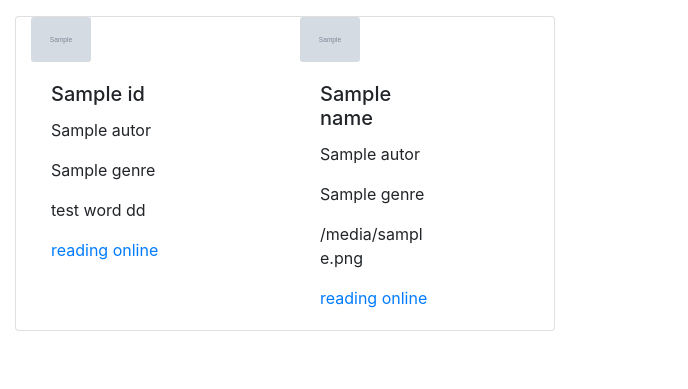
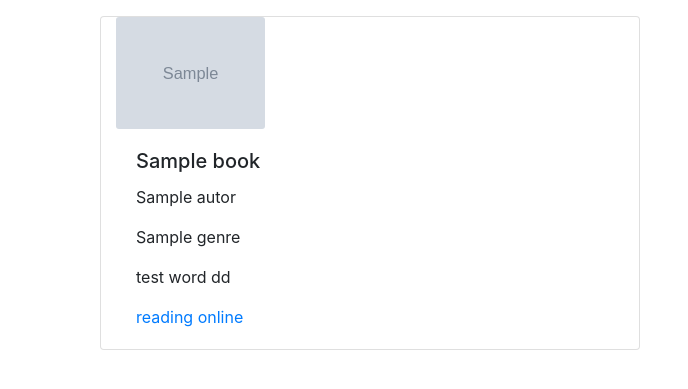
Before and after one commit to Michael-Zapivahin/Library_parsing, a Python web app: template templates/template.html in a window 1280 px wide. Shown: the part 38-427 px from the top of the page, without its empty margins (0-688 px from the left). Run offline with Jinja, Linux system fonts and the light colour scheme; the template is opened without the code that fills it: most values are stand-ins (such as "Sample title", 1, 10 or a date in 2020); grey boxes marked "Sample" are stand-in pictures.

Commit message:
fixed loop

```diff
--- a/templates/template.html
+++ b/templates/template.html
@@ -27,43 +27,37 @@
         </ul>
     </nav>
     <div class="card-colums">
-            {% for book in books %}
+        {% for columns_books in books %}
+        <div class="container">
+            {% for book in columns_books %}
             <div class="col">
                 <div class="card mb-3" style="max-width: 540px;">
                     <div class="row no-gutters">
                         <div class="col">
                             <div class="col-md-4">
-                                <img src="../{{book[0].image}}" class="card-img" alt="{{ book.image }}">
+                                <img src="../{{book.image}}" class="card-img" alt="{{ book.image }}">
                             </div>
                             <div class="col-md-8">
                                 <div class="card-body">
-                                    <h5 class="card-title">{{ book[0].title}}</h5>
-                                    <p class="card-text">{{ book[0].autor }}</p>
-                                    <p class="card-text">{{ book[0].genre }}</p>
-                                    <p class="card-text">test word  dd</p>
-                                    <a href="https://tululu.org/b{{book[0].book_id}}/" title="Reading online">reading online</a>
+                                    <h5 class="card-title">{{ book.title}}</h5>
+                                    <p class="card-text">{{ book.autor }}</p>
+                                    <p class="card-text">{{ book.genre }}</p>
+                                    <p class="card-text">test word dd</p>
+                                    <a href="https://tululu.org/b{{book[0].book_id}}/" title="Reading online">reading
+                                        online</a>
                                 </div>
                             </div>
                         </div>
-                        <div class="col">
-                            <div class="col-md-4">
-                                <img src="../{{book[1].image}}" class="card-img" alt="{{ book.image }}">
-                            </div>
-                            <div class="col-md-8">
-                                <div class="card-body">
-                                    <h5 class="card-title">{{ book[1].title}}</h5>
-                                    <p class="card-text">{{ book[1].autor }}</p>
-                                    <p class="card-text">{{ book[1].genre }}</p>
-                                    <p class="card-text">{{ book[1].image }}</p>
-                                    <a href="https://tululu.org/b{{book[1].book_id}}/" title="Reading online">reading online</a>
-                                </div>
-                            </div>
-                        </div>
+                        <div class="w-100"></div>
                     </div>
                 </div>
             </div>
             {% endfor %}
         </div>
+        <div class="w-100"></div>
+        {% endfor %}
+    </div>
+
 
 <!-- Optional JavaScript; choose one of the two! -->
 
```
Lines whose indentation alone changed are shown as unchanged.
